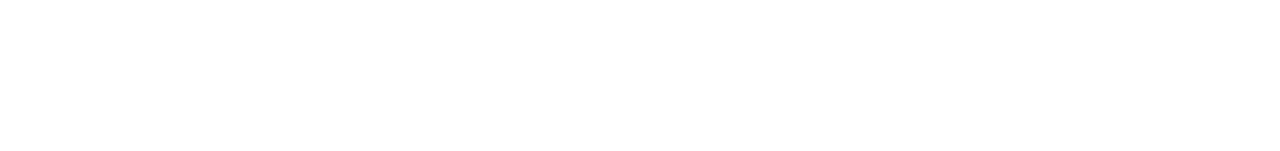
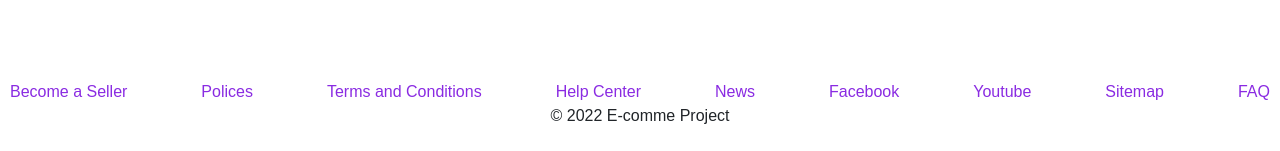
Before and after one commit to ballabanidesara/AngularECommerce, an Angular app: page /details/10 in a window 1280 px wide. Shown: the part 646-797 px from the top of the page. Built offline with nearby package versions, Linux system fonts and the light colour scheme; data requests are answered from the project's data file.

Commit message:
User Login Form

```diff
--- a/db.json
+++ b/db.json
@@ -355,6 +355,12 @@
       "password": "Sara1234",
       "email": "ballabanisara@gmail.com",
       "id": 57
+    },
+    {
+      "name": "",
+      "password": "Sara1234",
+      "email": "ballabanisara@gmail.com",
+      "id": 58
     }
   ],
   "products": [
@@ -416,7 +422,5 @@
   "profile": {
     "name": "typicode"
   },
-  "users": [
-
-  ]
+  "users": []
 }
--- a/src/app/app.component.html
+++ b/src/app/app.component.html
@@ -1,5 +1,5 @@
 <div class="container">
-<app-header></app-header>
-<router-outlet></router-outlet>
-
+    <app-header></app-header>
+    <router-outlet></router-outlet>
+    <app-footer></app-footer>
 </div>
--- a/src/app/app.module.ts
+++ b/src/app/app.module.ts
@@ -16,6 +16,7 @@
 import { SearchComponent } from './search/search.component';
 import { ProductDetailsComponent } from './product-details/product-details.component';
 import { UserAuthComponent } from './user-auth/user-auth.component';
+import { FooterComponent } from './footer/footer.component';
 
 @NgModule({
   declarations: [
@@ -28,7 +29,8 @@
     SellerUpdateProductComponent,
     SearchComponent,
     ProductDetailsComponent,
-    UserAuthComponent
+    UserAuthComponent,
+    FooterComponent
   ],
   imports: [
     BrowserModule,
--- /dev/null
+++ b/src/app/footer/footer.component.css
@@ -0,0 +1,22 @@
+ul{
+    margin: 0;
+    padding: 0;
+}
+.footer {
+    padding: 10px;
+    text-align: center;
+    position: fixed;
+    bottom: 0;
+    right: 0;
+    left: 0;
+    background-color: #fff;
+}
+.footer ul{
+    list-style-type: none;
+    display: flex;
+    justify-content: space-between;
+}
+.footer ul li a{
+    color: blueviolet;
+    text-decoration: none;
+}
--- /dev/null
+++ b/src/app/footer/footer.component.html
@@ -0,0 +1,33 @@
+<div class="footer">
+    <ul>
+        <li>
+          <a href="">Become a Seller</a>
+        </li>
+        <li>
+          <a href="">Polices</a>
+        </li>
+        <li>
+          <a href="">Terms and Conditions</a>
+        </li>
+        <li>
+          <a href="">Help Center</a>
+        </li>
+        <li>
+            <a href="">News</a>
+        </li>
+        <li>
+            <a href="">Facebook</a>
+        </li>
+        <li>
+            <a href="">Youtube</a>
+        </li>
+        <li>
+            <a href="">Sitemap</a>
+        </li>
+        <li>
+            <a href="">FAQ</a>
+        </li>
+      </ul>
+      <p>© 2022 E-comme Project</p>
+
+</div>
--- a/src/app/user-auth/user-auth.component.css
+++ b/src/app/user-auth/user-auth.component.css
@@ -4,3 +4,11 @@
   color: blueviolet;
   text-align: center;
 }
+
+.user-auth {
+  margin-bottom: 50px;
+}
+
+.common-form a {
+  color: blueviolet;
+}
--- a/src/app/user-auth/user-auth.component.html
+++ b/src/app/user-auth/user-auth.component.html
@@ -1,9 +1,22 @@
 <div class="user-auth">
+    <div *ngIf="!showLogin" class="user-signup">
         <h1>User Sign-Up</h1>
         <form #userSignUp="ngForm" class="common-form" (ngSubmit)="signUp(userSignUp.value)">
             <input type="text" class="form-input" placeholder="Enter User Name" name="name" ngModel />
             <input type="text" class="form-input" placeholder="Enter User Email" name="email" ngModel />
             <input type="passord" class="form-input" placeholder="Enter User Password" name="password" ngModel />
             <button class="form-button">Sign Up</button>
+            <p>Already have an Account?<a (click)="openLogin">Click Here</a></p>
         </form>
     </div>
+    <div *ngIf="showLogin" class="user-login">
+        <h1>User Login</h1>
+        <form #userLogin="ngForm" class="common-form" (ngSubmit)="login(userLogin.value)">
+            <input type="text" class="form-input" placeholder="Enter User Name" name="name" ngModel />
+            <input type="text" class="form-input" placeholder="Enter User Email" name="email" ngModel />
+            <input type="passord" class="form-input" placeholder="Enter User Password" name="password" ngModel />
+            <button class="form-button">Login</button>
+            <p>Want to create an Account?<a (click)="openSignUp">Click Here</a></p>
+        </form>
+    </div>
+</div>
--- a/src/app/user-auth/user-auth.component.ts
+++ b/src/app/user-auth/user-auth.component.ts
@@ -1,5 +1,6 @@
 import { Component, OnInit } from '@angular/core';
-import { SignUp } from '../data-type';
+import { SignUp, login } from '../data-type';
+import { UserService } from '../services/user.service';
 
 @Component({
   selector: 'app-user-auth',
@@ -7,6 +8,11 @@
   styleUrls: ['./user-auth.component.css']
 })
 export class UserAuthComponent implements OnInit {
+
+  showLogin: boolean = true;
+
+  constructor(private user: UserService) { }
+
   ngOnInit(): void {
 
   }
@@ -15,4 +21,16 @@
     console.warn(data)
   }
 
+  login(data: login) {
+    console.warn(data)
+  }
+
+  openSignUp() {
+    this.showLogin = false;
+  }
+
+  openLogin() {
+    this.showLogin = true;
+  }
+
 }
```
Also changed, not shown: src/app/footer/footer.component.ts (added, +10 -0 lines), 1 other file (tests, documents, lock files or other folders). Lines whose indentation alone changed are shown as unchanged.
